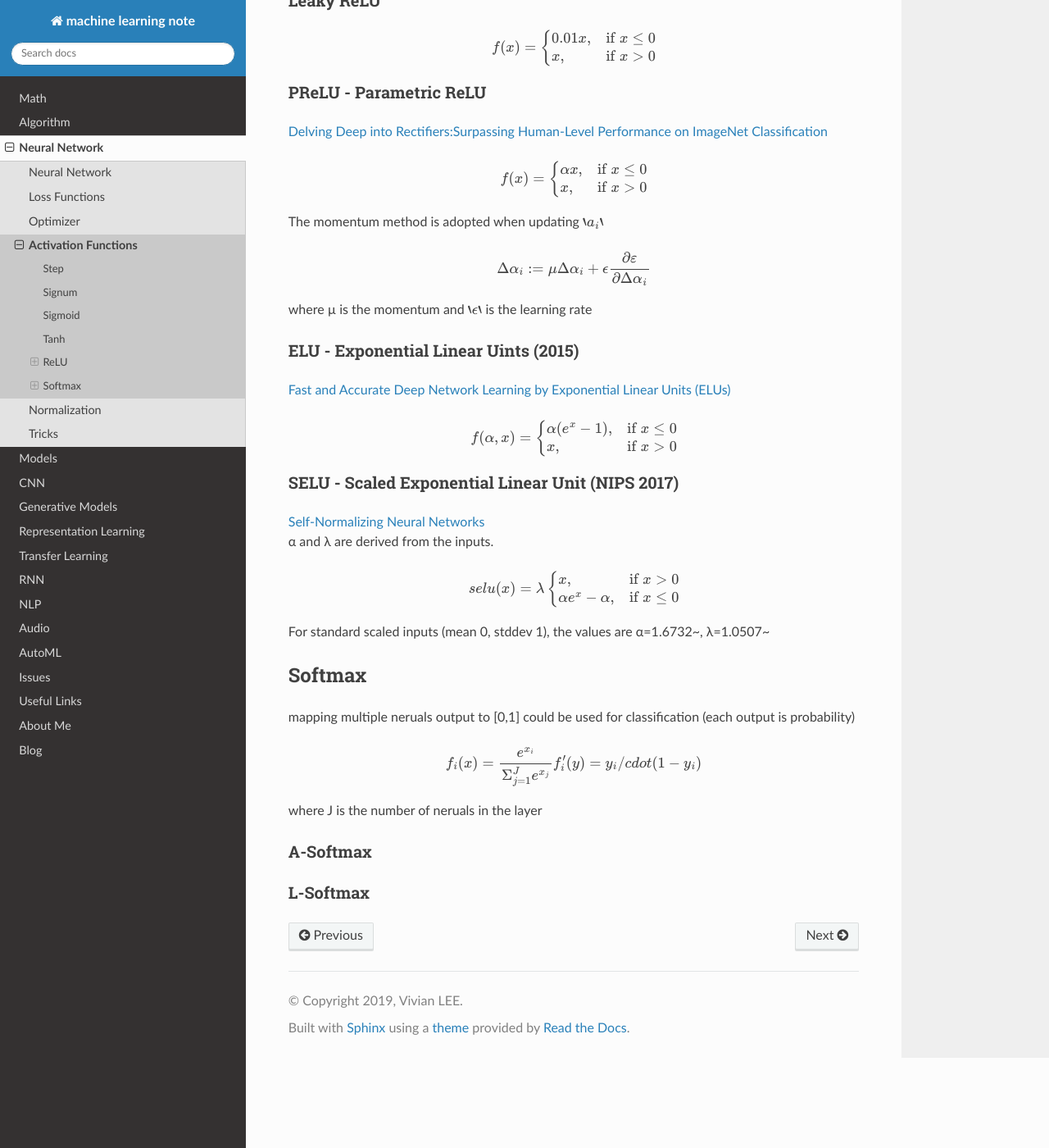
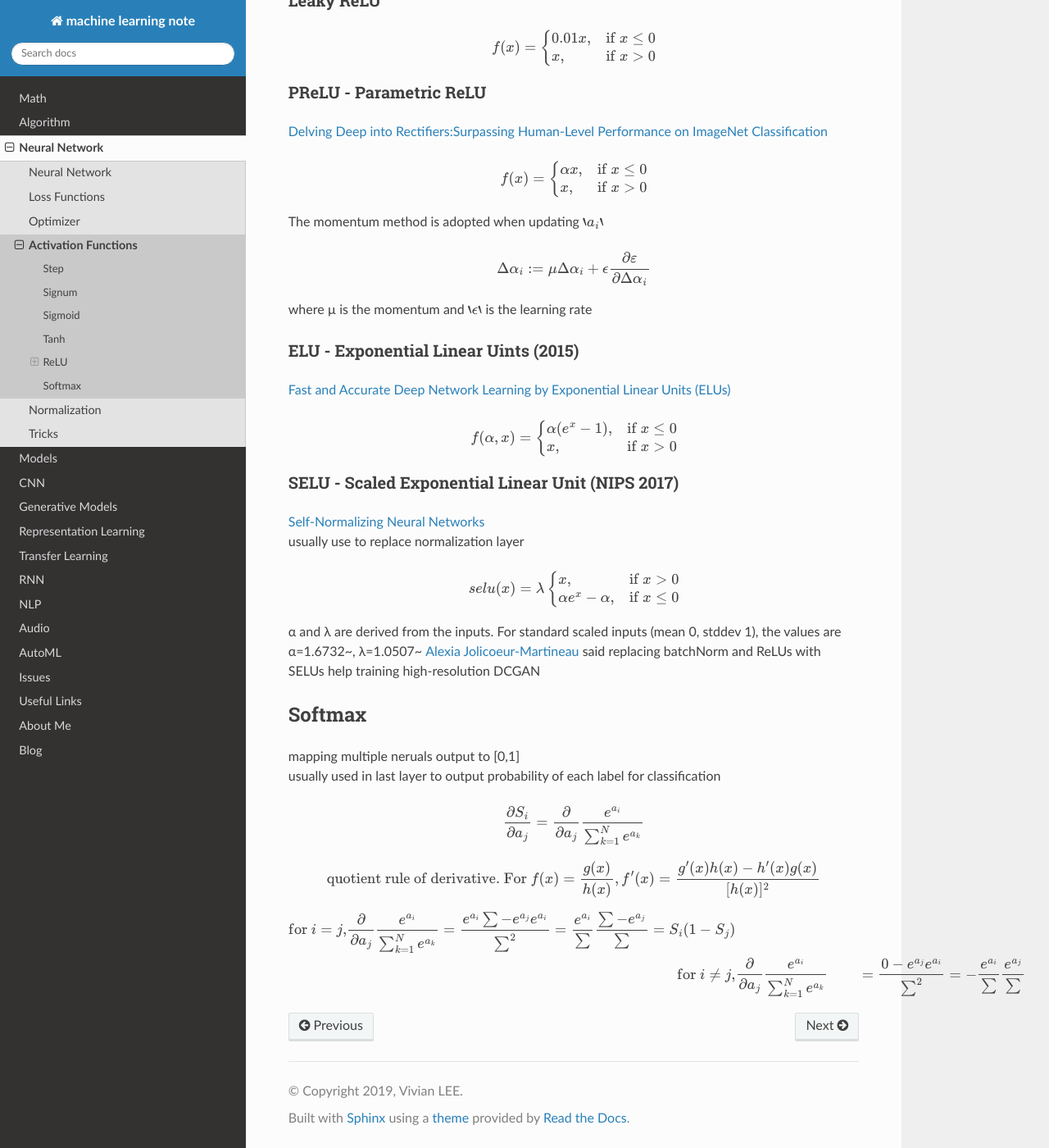
Before and after one commit to vlee-harmonicinc/machine-learning-note, a Sphinx documentation site: the page built from source/basic/activation_functions.md, in a window 1280 px wide and 1400 px high, scrolled down 1319 px. Shown: the whole window at 82% size. Built offline with Sphinx 7.4.7 and the Read the Docs theme 2.0.0, drawn with Linux system fonts in a browser that asks for light colours.

Commit message:
CAM link to visualization and fix some equation / table

````diff
--- a/source/basic/activation_functions.md
+++ b/source/basic/activation_functions.md
@@ -81,6 +81,7 @@ The momentum method is adopted when updating ``$`a_i`$``
 \Delta\alpha_i := \mu\Delta\alpha_i+\epsilon\dfrac{\partial\varepsilon}{\partial\Delta\alpha_i}
 ```
 where µ is the momentum and ``$`\epsilon`$`` is the learning rate
+
 ### ELU - Exponential Linear Uints  (2015)
 [Fast and Accurate Deep Network Learning by Exponential Linear Units (ELUs)](https://arxiv.org/abs/1511.07289)
 ```math
@@ -90,9 +91,10 @@ f(\alpha,x)=
     x              , & \text{if } x> 0
 \end{cases}
 ```
+
 ### SELU - Scaled Exponential Linear Unit (NIPS 2017)
 [Self-Normalizing Neural Networks](https://arxiv.org/abs/1706.02515)
-α and λ are derived from the inputs.
+usually use to replace normalization layer
 ```math
     selu(x)= \lambda
 \begin{cases}
@@ -100,16 +102,29 @@ f(\alpha,x)=
     \alpha e^x-\alpha, & \text{if } x\leq 0
 \end{cases}
 ```
-For standard scaled inputs (mean 0, stddev 1), the values are α=1.6732~, λ=1.0507~
+α and λ are derived from the inputs. For standard scaled inputs (mean 0, stddev 1), the values are α=1.6732~, λ=1.0507~
+[Alexia Jolicoeur-Martineau](https://ajolicoeur.wordpress.com/cats/) said replacing batchNorm and ReLUs with SELUs help training high-resolution DCGAN
 
 
 ## Softmax
 mapping multiple neruals output to \[0,1]
-could be used for classification (each output is probability)
+usually used in last layer to output probability of each label for classification
 ```math
-f_i(x)=\dfrac{e^{x_i}}{\Sigma^J_{j=1} e^{x_j}}
-f_i'(y)=y_i/cdot(1-y_i)
+\frac{\partial S_i}{\partial a_j} = \frac{\partial}{\partial a_j}\frac{e^{a_i}}{\sum^N_{k=1}e^{a_k}}
 ```
-where J is the number of neruals in the layer
-### A-Softmax
-### L-Softmax
+```math
+\text{quotient rule of derivative. For }f(x)=\frac{g(x)}{h(x)}, f'(x)=\frac{g'(x)h(x)-h'(x)g(x)}{[h(x)]^2}
+```
+```math
+\text{for } i=j,
+& \frac{\partial}{\partial a_j}\frac{e^{a_i}}{\sum^N_{k=1}e^{a_k}}
+& =\frac{e^{a_i}\sum-e^{a_j}e^{a_i}}{\sum^2}
+& =\frac{e^{a_i}}{\sum}\frac{\sum-e^{a_j}}{\sum}
+& =S_i(1-S_j) \\
+
+\text{for }i\neq j,
+& \frac{\partial}{\partial a_j}\frac{e^{a_i}}{\sum^N_{k=1}e^{a_k}}
+& = \frac{0-e^{a_j}e^{a_i}}{\sum^2}
+& =-\frac{e^{a_i}}{\sum}\frac{e^{a_j}}{\sum}
+& =-S_i S_j
+```
````
Also changed, not shown: source/CNN/index.md (+9 -4 lines), source/CNN/models.md (+1 -7 lines), source/CNN/visualization.md (+1 -1 lines).
